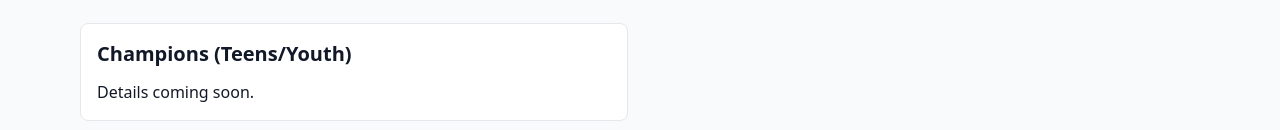
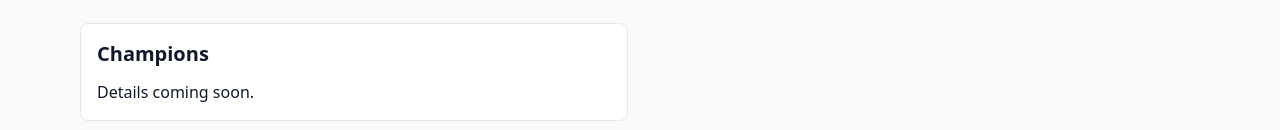
Before and after one commit to Demibrun/MZBC, a Next.js app: page /about in a window 1280 px wide. Shown: the part 410-540 px from the top of the page. Built offline with nearby package versions, Linux system fonts and the light colour scheme; no server answers; the database is empty.

Commit message:
Edits to about

```diff
--- a/src/app/about/page.tsx
+++ b/src/app/about/page.tsx
@@ -1,6 +1,7 @@
 // src/app/about/page.tsx
 import { dbConnect } from "@/lib/db";
 import { MinistryGroup } from "@/lib/models";
+import type mongoose from "mongoose";
 
 type GroupDoc = {
   _id?: string;
@@ -15,18 +16,19 @@ export const dynamic = "force-dynamic";
 export default async function AboutPage() {
   await dbConnect();
 
-  const keys = [
+  const groupsMeta = [
     { key: "women", title: "Women of Zion" },
     { key: "beacons", title: "Beacons" },
     { key: "men", title: "Men of Valor" },
     { key: "heritage", title: "Heritage (Children)" },
-    { key: "champions", title: "Champions (Teens/Youth)" },
+    { key: "champions", title: "Champions" },
   ] as const;
 
-  const wantedKeys = keys.map((k) => k.key);
+  const wantedKeys = groupsMeta.map((k) => k.key);
 
-  // ✅ Use .lean().exec() and cast to our local type
-  const docs = (await MinistryGroup.find({ key: { $in: wantedKeys } })
+  // 👇 Cast model to break TS overload union so .find().lean().exec() is callable
+  const docs = (await (MinistryGroup as unknown as mongoose.Model<any>)
+    .find({ key: { $in: wantedKeys } })
     .lean()
     .exec()) as GroupDoc[];
 
@@ -42,22 +44,20 @@ export default async function AboutPage() {
       </header>
 
       <div className="grid gap-6 md:grid-cols-2">
-        {keys.map((k) => {
-          const g = byKey[k.key] as GroupDoc | undefined;
+        {groupsMeta.map((g) => {
+          const doc = byKey[g.key] as GroupDoc | undefined;
           return (
-            <section key={k.key} className="border rounded-lg p-4 bg-white">
-              <h2 className="text-xl font-semibold">
-                {g?.title || k.title}
-              </h2>
-              {g?.photoUrl && (
+            <section key={g.key} className="border rounded-lg p-4 bg-white">
+              <h2 className="text-xl font-semibold">{doc?.title || g.title}</h2>
+              {doc?.photoUrl && (
                 <img
-                  src={g.photoUrl}
-                  alt={g.title || k.title}
+                  src={doc.photoUrl}
+                  alt={doc.title || g.title}
                   className="mt-3 h-44 w-full object-cover rounded"
                 />
               )}
               <p className="mt-3 whitespace-pre-wrap">
-                {g?.body || "Details coming soon."}
+                {doc?.body || "Details coming soon."}
               </p>
             </section>
           );
```
